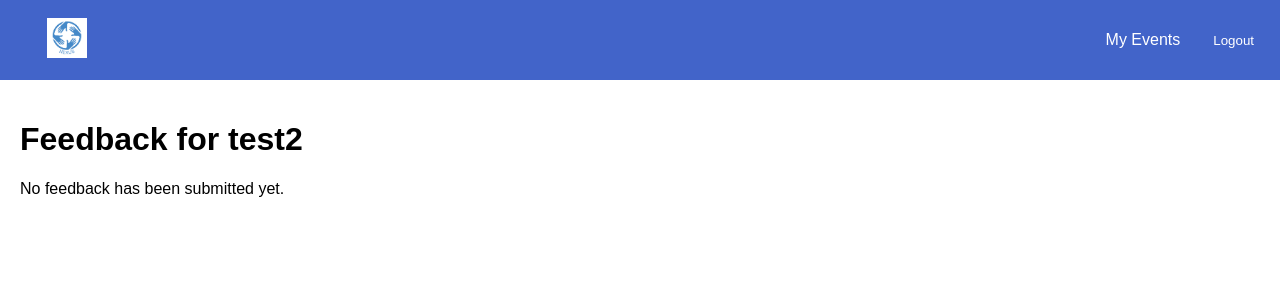
After one commit to nithiyah/Nexus, a Django app: page /events/view-feedback/3/ in a window 1280 px wide. The commit adds this page. Shown: the top 300 px of the page. Run offline with Django 5.2, Linux system fonts and the light colour scheme; a user stored in the database is signed in; data comes from the database, SQL or seed files in the repository; both versions use the stored data as it was after the commit; data that the repository does not hold is empty.

Commit message:
Feedback form creation
created new files for organisation and volunteers to edit, create, publish and fill the form. Work in progress

```diff
--- /dev/null
+++ b/events/templates/events/view_feedback.html
@@ -0,0 +1,24 @@
+{% extends 'base.html' %}
+
+{% block title %}Feedback for {{ event.name }}{% endblock %}
+
+{% block content %}
+    <h1>Feedback for {{ event.name }}</h1>
+
+    {% if feedback_entries %}
+        <table border="1">
+            <tr>
+                <th>Volunteer</th>
+                <th>Feedback Response</th>
+            </tr>
+            {% for feedback in feedback_entries %}
+                <tr>
+                    <td>{{ feedback.volunteer.full_name }}</td>
+                    <td>{{ feedback.response }}</td>
+                </tr>
+            {% endfor %}
+        </table>
+    {% else %}
+        <p>No feedback has been submitted yet.</p>
+    {% endif %}
+{% endblock %}
--- a/events/urls.py
+++ b/events/urls.py
@@ -12,8 +12,12 @@ urlpatterns = [
     path('my-events/', views.volunteer_events, name='volunteer_events'),
     path('organisation-events/', views.organisation_events, name='organisation_events'),
     path('register/<int:event_id>/', views.register_for_event, name='register_for_event'),
-    path('cancel/<int:event_id>/', views.cancel_registration, name='cancel_registration'),  # Add this
+    path('cancel/<int:event_id>/', views.cancel_registration, name='cancel_registration'),
     path('remove-volunteer/<int:registration_id>/', views.remove_volunteer, name='remove_volunteer'),
-
+    path('publish-feedback/<int:event_id>/', views.publish_feedback, name='publish_feedback'),
+    path('submit-feedback/<int:event_id>/', views.submit_feedback, name='submit_feedback'),
+    path('view-feedback/<int:event_id>/', views.view_feedback, name='view_feedback'),
+    path('create-feedback/<int:event_id>/', views.create_feedback_form, name='create_feedback_form'),
+    path("complete-feedback/<int:event_id>/", views.complete_feedback, name="complete_feedback"),
 
 ]
--- a/events/views.py
+++ b/events/views.py
@@ -1,10 +1,15 @@
 
 from django.shortcuts import render, redirect, get_object_or_404
 from .forms import EventForm
-from .models import Event, VolunteerEvent
 from django.contrib.auth.decorators import login_required
 from django.contrib import messages
 from django.urls import reverse
+from .forms import FeedbackFormForm
+from django.utils.timezone import now
+from .models import Event, VolunteerEvent, FeedbackForm, FeedbackResponse
+from .forms import FeedbackResponseForm  # Import the form
+
+
 
 @login_required
 def organisation_dashboard(request):
@@ -57,10 +62,22 @@ def volunteer_dashboard(request):
         })
     return redirect('home')
 
+
 @login_required
 def volunteer_events(request):
+    # Get all events the volunteer has participated in
     registered_events = VolunteerEvent.objects.filter(volunteer=request.user)
-    return render(request, 'events/volunteer_events.html', {'registered_events': registered_events})
+
+    feedback_forms = {
+        event.event.id: event.event.feedback_form if hasattr(event.event, "feedback_form") else None
+        for event in registered_events
+    }
+
+
+    return render(request, 'events/volunteer_events.html', {
+        'registered_events': registered_events,
+        'feedback_forms': feedback_forms,  # Pass the mapping to the template
+    })
 
 
 # Edit Event View
@@ -166,29 +183,26 @@ def volunteer_events(request):
     # Get events where the volunteer is registered or on the waiting list
     registered_events = VolunteerEvent.objects.filter(volunteer=request.user, status='registered')
     waitlisted_events = VolunteerEvent.objects.filter(volunteer=request.user, status='waiting_list')
+    # Fetch feedback forms linked to the events this volunteer attended
+    # feedback_forms = {
+    #     event.event.id: FeedbackResponse.objects.filter(
+    #         feedback_form__event=event.event, volunteer=request.user
+    #     ).first()
+    #     for event in registered_events
+    # }
+    feedback_forms = {
+        event.event.id: event.event.feedback_form if hasattr(event.event, "feedback_form") else None
+        for event in registered_events
+    }
+
 
     return render(request, 'events/volunteer_events.html', {
         'registered_events': registered_events,
-        'waitlisted_events': waitlisted_events
+        'waitlisted_events': waitlisted_events,
+        'feedback_forms': feedback_forms,  # Pass feedback data to the template
+
     })
 
-
-# @login_required
-# def organisation_events(request):
-#     if request.user.user_type != 'organisation':
-#         return redirect('home')
-
-#     events = Event.objects.filter(organisation=request.user)
-
-#     # Fetch all volunteer registrations for the organisation's events
-#     event_volunteers = VolunteerEvent.objects.filter(event__in=events).select_related('volunteer')
-
-#     print("Event Volunteers Data Sent to Template:", event_volunteers)  # Debugging Output
-
-#     return render(request, 'events/organisation_events.html', {
-#         'events': events,
-#         'event_volunteers': event_volunteers,  # Pass all volunteers as a list
-#     })
 @login_required
 def organisation_events(request):
     events = Event.objects.filter(organisation=request.user)
@@ -198,7 +212,9 @@ def organisation_events(request):
         event.volunteers = VolunteerEvent.objects.filter(event=event)
 
     return render(request, 'events/organisation_events.html', {
-        'events': events
+        'events': events,
+        'today': now()  # Pass the current date to the template for the feedback form
+
     })
 
 
@@ -216,3 +232,137 @@ def remove_volunteer(request, registration_id):
         messages.error(request, "You are not authorized to remove volunteers from this event.")
 
     return redirect('events:organisation_events')
+
+
+# organisation to create and edit feedback form
+@login_required
+def create_feedback_form(request, event_id):
+    event = get_object_or_404(Event, id=event_id, organisation=request.user)
+
+    feedback_form, created = FeedbackForm.objects.get_or_create(event=event, created_by=request.user)
+
+    if request.method == "POST":
+        form = FeedbackFormForm(request.POST, instance=feedback_form)
+        if form.is_valid():
+            form.save()
+            messages.success(request, "Feedback form updated successfully!")
+            return redirect("events:organisation_events")
+    else:
+        form = FeedbackFormForm(instance=feedback_form)
+
+    return render(request, "events/create_feedback_form.html", {"form": form, "event": event})
+
+# organisation to publish feedback form view
+@login_required
+def publish_feedback(request, event_id):
+    event = get_object_or_404(Event, id=event_id, organisation=request.user)
+
+    # Fetch the feedback form or return 404 if it doesn't exist
+    feedback_form = get_object_or_404(FeedbackForm, event=event)
+
+    feedback_form.published = True  # Publish the feedback form
+    feedback_form.save()
+    messages.success(request, "Feedback form has been published.")
+
+    return redirect("events:organisation_events")
+
+# @login_required
+# def publish_feedback(request, event_id):
+#     event = get_object_or_404(Event, id=event_id, organisation=request.user)
+
+#     feedback_form = event.feedback_form  # Fetch the related FeedbackForm
+#     if feedback_form:
+#         feedback_form.published = True
+#         feedback_form.save()
+#         messages.success(request, "Feedback form has been published.")
+#     else:
+#         messages.error(request, "No feedback form found for this event.")
+
+#     return redirect("events:organisation_events")
+
+# @login_required
+# def publish_feedback_form(request, event_id):
+#     feedback_form = get_object_or_404(FeedbackForm, event_id=event_id, created_by=request.user)
+#     feedback_form.published = True
+#     feedback_form.save()
+#     messages.success(request, "Feedback form published to volunteers!")
+#     return redirect("events:organisation_events")
+
+
+# volunteers to complete the feedback form
+@login_required
+def complete_feedback(request, event_id):
+    feedback_form = get_object_or_404(FeedbackForm, event_id=event_id, published=True)
+
+    if request.method == "POST":
+        form = FeedbackResponseForm(request.POST)
+        if form.is_valid():
+            feedback = form.save(commit=False)
+            feedback.feedback_form = feedback_form
+            feedback.volunteer = request.user
+            feedback.save()
+            messages.success(request, "Feedback submitted successfully!")
+            return redirect("events:volunteer_events")
+    else:
+        form = FeedbackResponse()
+
+    return render(request, "events/complete_feedback.html", {"form": form, "feedback_form": feedback_form})
+
+# volunteers to submit feedback form
+@login_required
+def submit_feedback(request, event_id):
+    event = get_object_or_404(Event, id=event_id)
+
+    if request.method == "POST":
+        form = FeedbackForm(request.POST)
+        if form.is_valid():
+            feedback = form.save(commit=False)
+            feedback.event = event
+            feedback.volunteer = request.user
+            feedback.save()
+            messages.success(request, "Feedback submitted successfully!")
+            return redirect('events:volunteer_events')  # Redirect to Volunteer My Events page
+    else:
+        form = FeedbackForm()
+
+    return render(request, 'events/submit_feedback.html', {'form': form, 'event': event})
+
+# organisations to view submitted volunteer feedback forms
+@login_required
+def view_feedback(request, event_id):
+    event = get_object_or_404(Event, id=event_id)
+    #Fitlers the responses based on the correct event
+    feedback_entries = FeedbackResponse.objects.filter(feedback_form__event=event)
+
+    return render(request, 'events/view_feedback.html', {
+        'event': event,
+        'feedback_entries': feedback_entries,
+    })
+
+
+@login_required
+def complete_feedback(request, event_id):
+    event = get_object_or_404(Event, id=event_id)
+    feedback_form = event.feedback_form  # Get the feedback form
+
+    if not feedback_form or not feedback_form.published:
+        messages.error(request, "Feedback form is not available for this event.")
+        return redirect("events:volunteer_events")
+
+    if request.method == "POST":
+        form = FeedbackResponseForm(request.POST)
+        if form.is_valid():
+            feedback_response = form.save(commit=False)
+            feedback_response.feedback_form = feedback_form
+            feedback_response.volunteer = request.user
+            feedback_response.save()
+            messages.success(request, "Thank you for your feedback!")
+            return redirect("events:volunteer_events")
+    else:
+        form = FeedbackResponseForm()
+
+    return render(request, "events/complete_feedback_form.html", {
+        "form": form,
+        "event": event,
+        "feedback_form": feedback_form,
+    })
```
Also changed, not shown: events/forms.py (+43 -1 lines), events/models.py (+185 -0 lines), events/templates/events/complete_feedback_form.html (added, +17 -0 lines), events/templates/events/create_feedback_form.html (added, +15 -0 lines), events/templates/events/organisation_events.html (+18 -2 lines), events/templates/events/submit_feedback.html (added, +32 -0 lines), events/templates/events/volunteer_events.html (+11 -0 lines), db.sqlite3, events/migrations/0008_feedback.py (added), events/migrations/0009_rename_comments_feedback_additional_feedback_and_more.py (added), events/migrations/0010_feedbackform_feedbackresponse_delete_feedback.py (added), events/migrations/0011_alter_feedbackform_additional_question_1_and_more.py (added).
